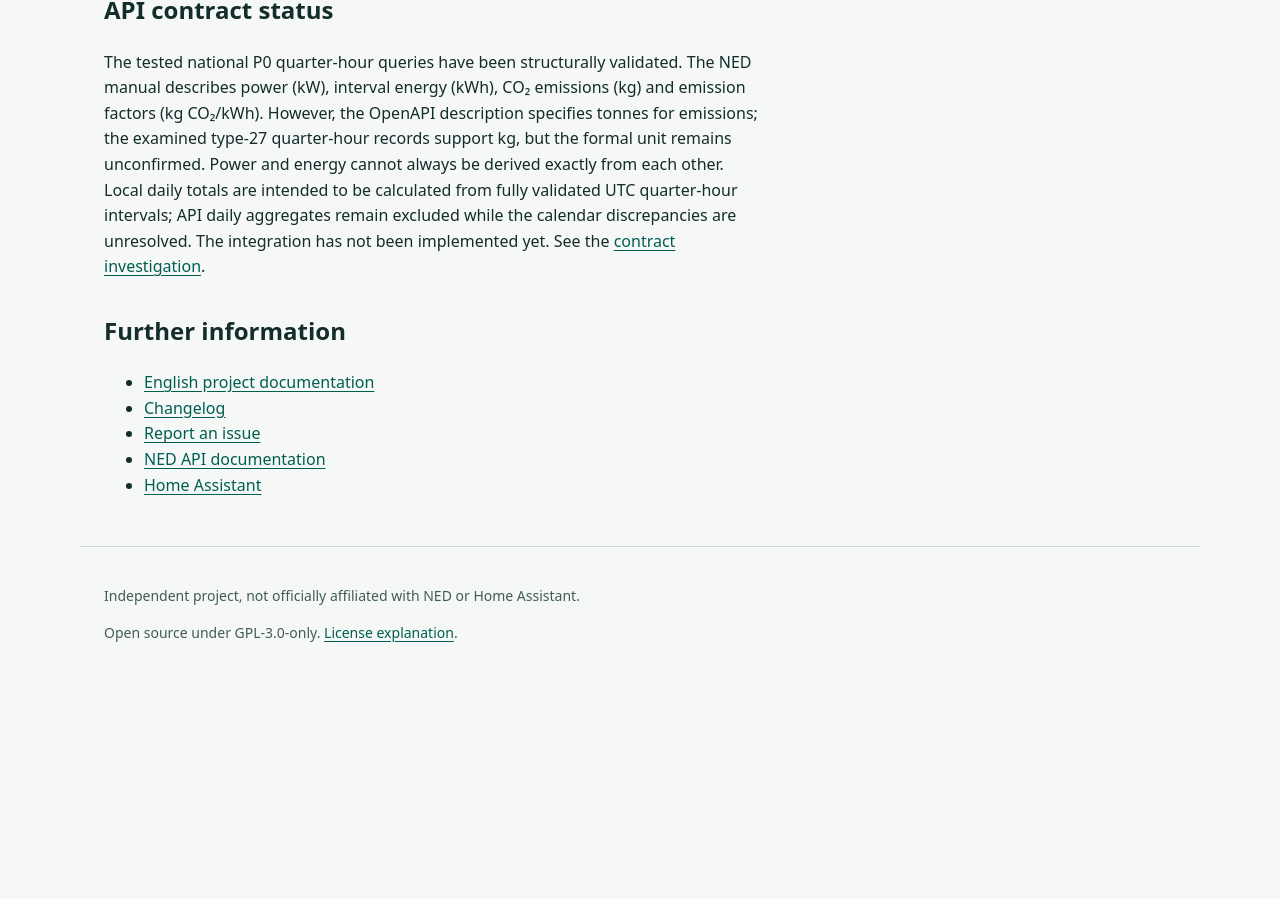
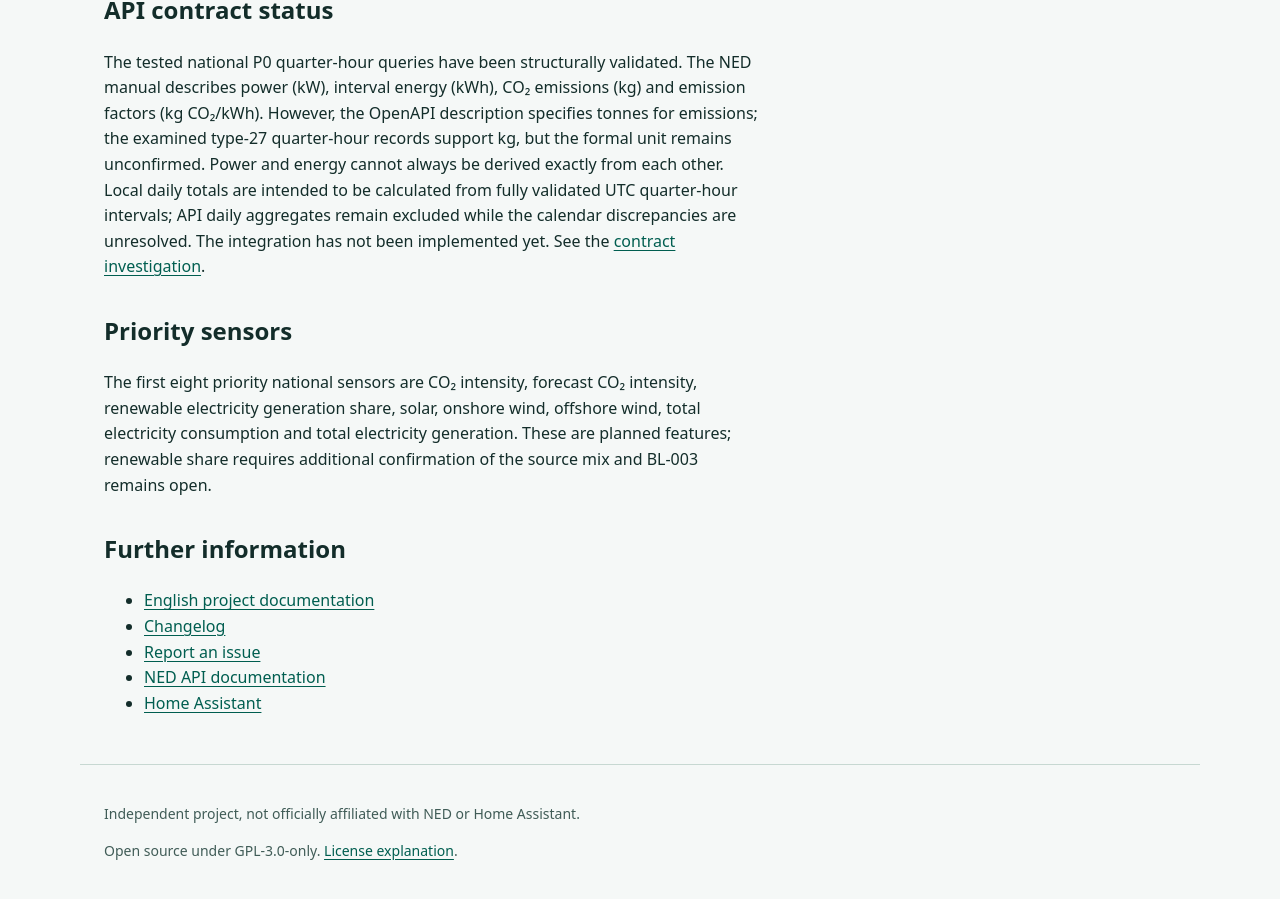
Before and after one commit to HiDiHo01/ha-Nationaal-Energie-Dashboard, a Jekyll site: the page built from site/en/documentation.md, in a window 1280 px wide and 900 px high, scrolled down 860 px. Built offline with Jekyll 4.4.1, drawn with Linux system fonts in a browser that asks for light colours; before the commit the page ends 1542 px from its top, so only the background shows below that.

Commit message:
docs: specify eight priority sensors in site/en/documentation.md

```diff
--- a/site/en/documentation.md
+++ b/site/en/documentation.md
@@ -18,6 +18,10 @@ For future use, create an account at [NED](https://ned.nl/), open Mijn account (
 
 The tested national P0 quarter-hour queries have been structurally validated. The NED manual describes power (kW), interval energy (kWh), CO₂ emissions (kg) and emission factors (kg CO₂/kWh). However, the OpenAPI description specifies tonnes for emissions; the examined type-27 quarter-hour records support kg, but the formal unit remains unconfirmed. Power and energy cannot always be derived exactly from each other. Local daily totals are intended to be calculated from fully validated UTC quarter-hour intervals; API daily aggregates remain excluded while the calendar discrepancies are unresolved. The integration has not been implemented yet. See the [contract investigation](https://github.com/HiDiHo01/ha-Nationaal-Energie-Dashboard/blob/main/docs/API_REFERENCE.md).
 
+## Priority sensors
+
+The first eight priority national sensors are CO₂ intensity, forecast CO₂ intensity, renewable electricity generation share, solar, onshore wind, offshore wind, total electricity consumption and total electricity generation. These are planned features; renewable share requires additional confirmation of the source mix and BL-003 remains open.
+
 ## Further information
 
 - [English project documentation](https://github.com/HiDiHo01/ha-Nationaal-Energie-Dashboard/blob/main/README.en.md)
```
